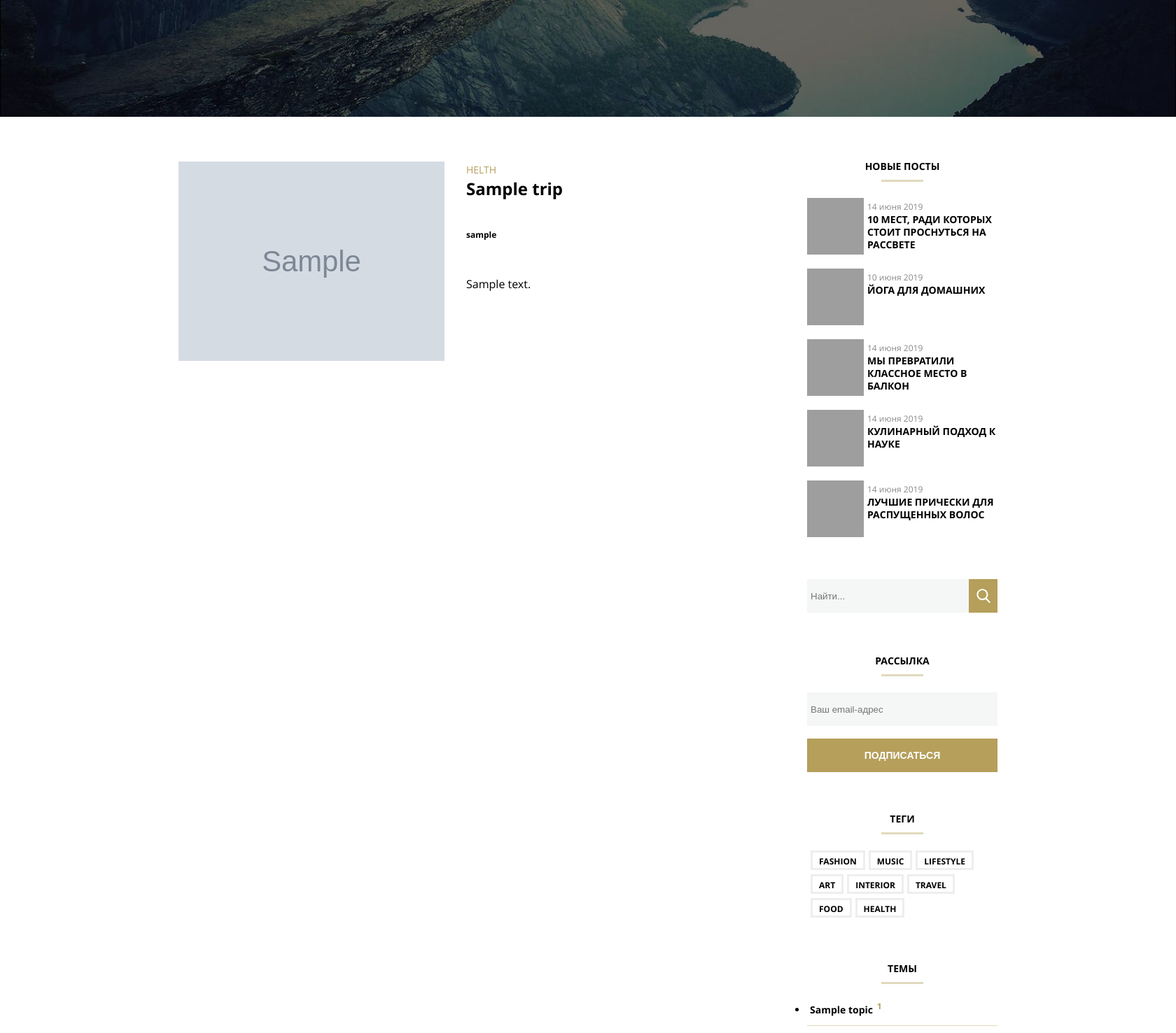
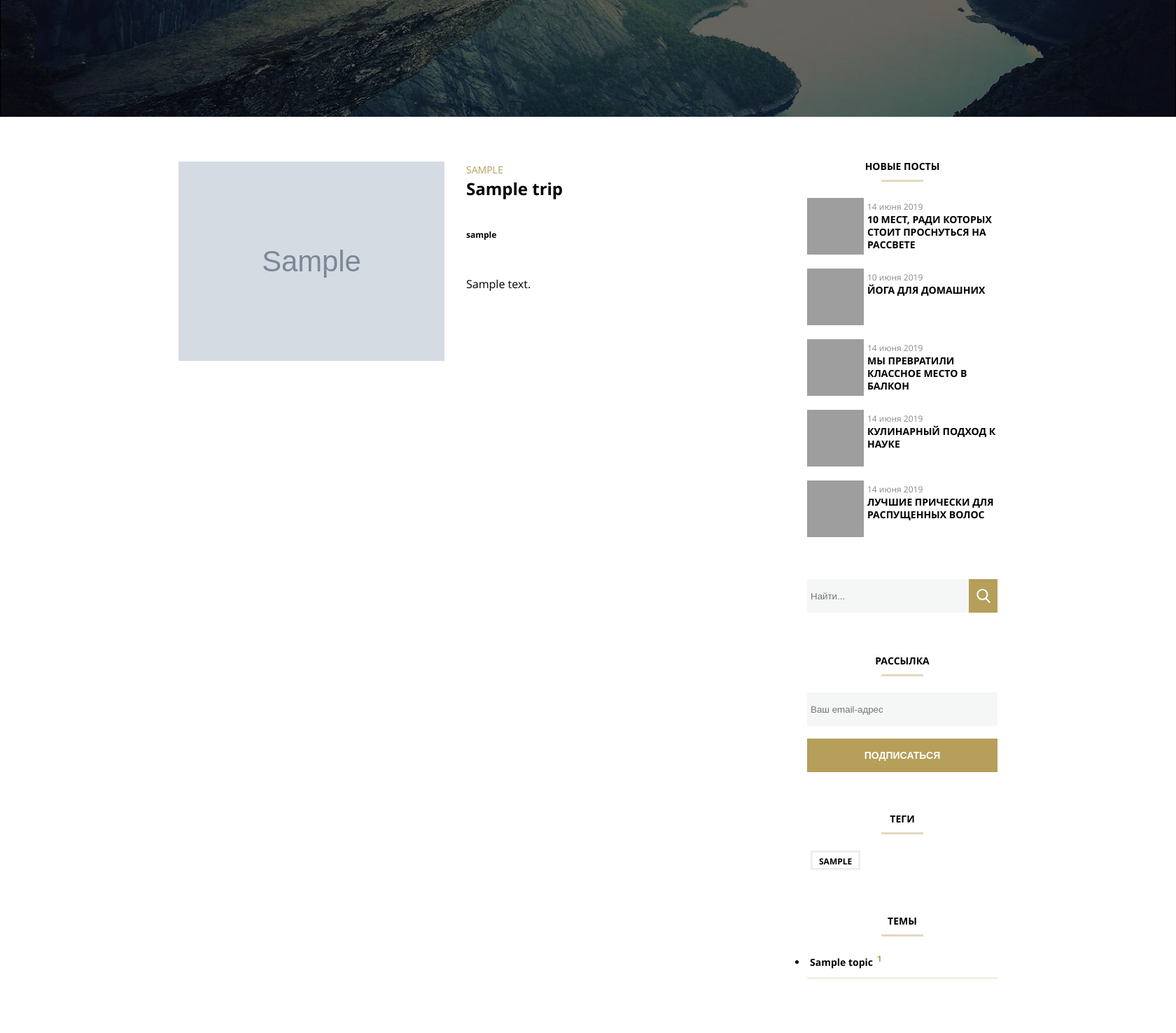
Before and after one commit to DTigi/mysite, a Django app: a page that uses tytrip/templates/base.html in a window 1680 px wide. Shown: the part 283-1760 px from the top of the page at 70% size. Run offline with Django 5.2, Linux system fonts and the light colour scheme; tables that the repository leaves empty hold one stand-in row (values such as "Sample post"); grey boxes marked "Sample" are stand-in pictures; grey boxes are pictures that could not be loaded.

Commit message:
update tags in sidebar update tags in post-list

```diff
--- a/tytrip/templates/base.html
+++ b/tytrip/templates/base.html
@@ -74,41 +74,12 @@
       <button type="submit" class="button_email">Подписаться</button>
       </form>
     </div>
-    <div class="tags">
-      <header class="header__aside">Теги</header>
-      <div class="tags_block">
-        <div class="tags_block_name">
-          <a href="#0" class="tags_block_link">fashion</a>
-        </div>
-        <div class="tags_block_name">
-          <a href="#0" class="tags_block_link">music</a>
-        </div>
-        <div class="tags_block_name">
-          <a href="#0" class="tags_block_link">lifestyle</a>
-        </div>
-        <div class="tags_block_name">
-          <a href="#0" class="tags_block_link">art</a>
-        </div>
-        <div class="tags_block_name">
-          <a href="#0" class="tags_block_link">interior</a>
-        </div>
-        <div class="tags_block_name">
-          <a href="#0" class="tags_block_link">travel</a>
-        </div>
-        <div class="tags_block_name">
-          <a href="#0" class="tags_block_link">food</a>
-        </div>
-        <div class="tags_block_name">
-          <a href="#0" class="tags_block_link">health</a>
-        </div>
-       </div>
-      </div>
+     {% show_all_tags %}
     <div class="topics">
       <header class="header__aside">Темы</header>
         <ul>
             {% show_topics topic_selected %}
         </ul>
-    </div>
     </div>
   </asdie>
 </div>
--- a/tytrip/trip/templates/trip/index.html
+++ b/tytrip/trip/templates/trip/index.html
@@ -10,9 +10,11 @@
         <article class="article">
             <div class="tag">
               <ul class="tag-list">
+                  {% for tag in p.tags.all %}
                 <li class="tag-list-item">
-                  <a class="tag-link" href="#0">helth</a>
+                  <a class="tag-link" href="{{tag.get_absolute_url}}">{{tag}}</a>
                 </li>
+                  {% endfor %}
               </ul>
             </div>
             <h2 class="article-title">
--- /dev/null
+++ b/tytrip/trip/templates/trip/list_tags.html
@@ -0,0 +1,12 @@
+<div class="tags">
+    {% if tags %}
+      <header class="header__aside">Теги</header>
+      <div class="tags_block">
+                {% for t in tags %}
+                <div class="tags_block_name">
+                    <a class="tags_block_link" href="{{t.get_absolute_url}}">{{t.tag}}</a>
+                </div>
+                {% endfor %}
+      </div>
+    {% endif %}
+</div>
--- a/tytrip/trip/templates/trip/post.html
+++ b/tytrip/trip/templates/trip/post.html
@@ -11,9 +11,11 @@
         <article class="article">
             <div class="tag">
               <ul class="tag-list">
+                  {% for tag in post.tags.all %}
                 <li class="tag-list-item">
-                  <a class="tag-link" href="#0">helth</a>
+                  <a class="tag-link" href="{{tag.get_absolute_url}}">{{tag}}</a>
                 </li>
+                  {% endfor %}
               </ul>
             </div>
             <h1 class="article-title">
--- a/tytrip/trip/templatetags/trip_tags.py
+++ b/tytrip/trip/templatetags/trip_tags.py
@@ -1,4 +1,4 @@
-from trip.models import Topics
+from trip.models import Topics, TagPost
 from django import template
 
 register = template.Library()
@@ -7,3 +7,7 @@ register = template.Library()
 def show_topics(cat_selected_id=0):
     topics = Topics.objects.all()
     return {"topics": topics, "cat_selected": cat_selected_id,}
+
+@register.inclusion_tag('trip/list_tags.html')
+def show_all_tags():
+    return {"tags": TagPost.objects.all()}
--- a/tytrip/trip/urls.py
+++ b/tytrip/trip/urls.py
@@ -15,4 +15,5 @@ urlpatterns = [
     path('contact/', views.contact, name='contact'),
     path('login/', views.login, name='login'),
     path('post/<slug:post_slug>/', views.show_post, name='post'),
+    path('tag/<slug:tag_slug>/', views.show_tag_postlist, name='tag'),
 ]
--- a/tytrip/trip/views.py
+++ b/tytrip/trip/views.py
@@ -7,7 +7,7 @@ from django.template.loader import render_to_string
 from django.urls import reverse
 from datetime import datetime
 
-from .models import Trip, Topics
+from .models import Trip, Topics, TagPost
 
 menu = [
         {'title': "Главная", 'url_name': 'home'},
@@ -37,6 +37,7 @@ def index(request):
         'title': 'Главная страница',
         'menu': menu,
         'posts': post_db,
+        'cat_selected': 0,
     }
     return render(request, 'trip/index.html', context=data)
 
@@ -79,6 +80,18 @@ def show_post(request, post_slug):
     return render(request, 'trip/post.html', context=data)
 
 
+def show_tag_postlist(request, tag_slug):
+    tag = get_object_or_404(TagPost, slug=tag_slug)
+    posts = tag.posts.filter(is_published=Trip.Status.PUBLISHED)
+    data = {
+        'title': f'Тег: {tag.tag}',
+        'menu': menu,
+        'posts': posts,
+        'cat_selected': None,
+    }
+
+    return render(request, 'trip/index.html', context=data)
+
 def addpage(request):
     return HttpResponse("Добавление статьи")
 
```
